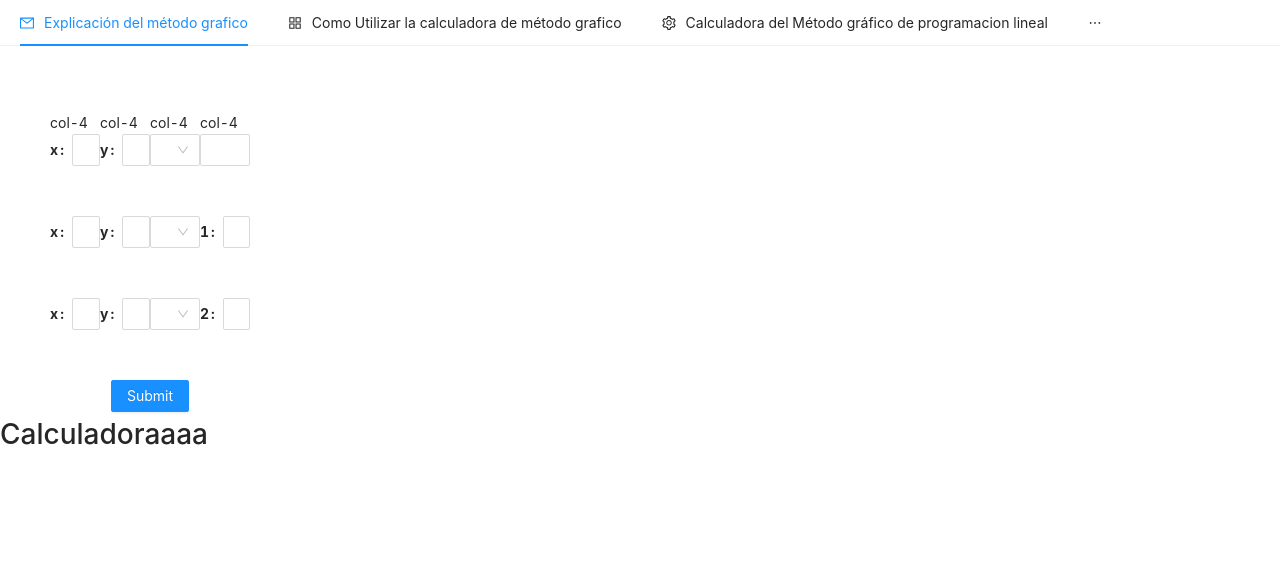
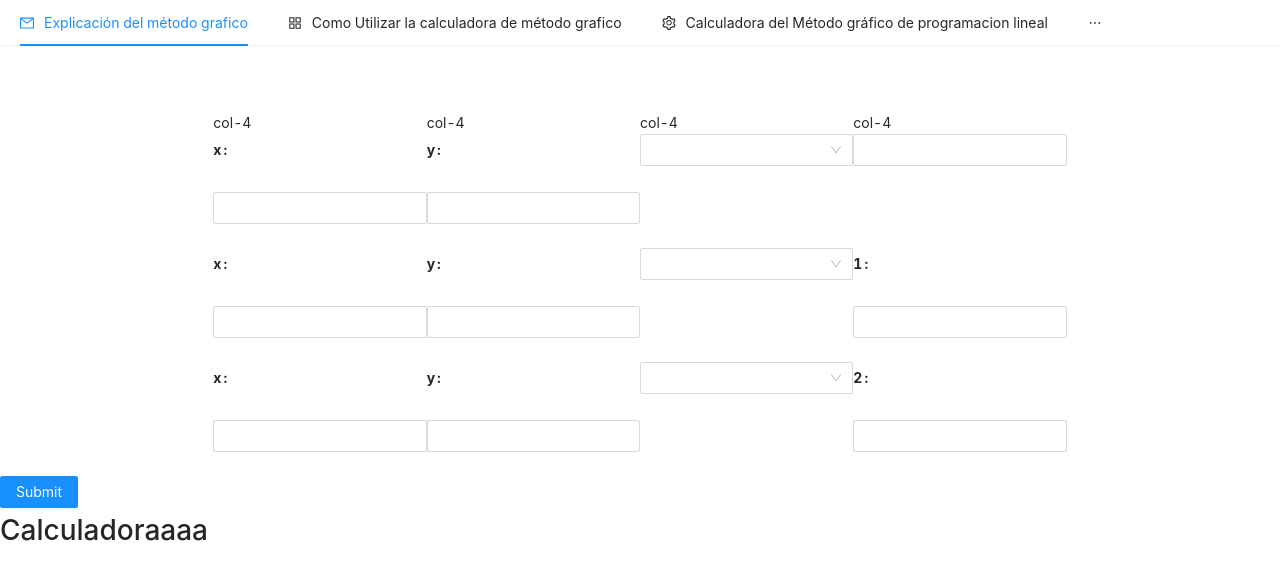
Before and after one commit to JpMurcia/software_educativo, a React (Create React App) app: page /Calculadora in a window 1280 px wide. Shown: the top 580 px of the page. Built offline with nearby package versions, Linux system fonts and the light colour scheme.

Commit message:
Update Calculadora.js

```diff
--- a/src/page/Calculadora.js
+++ b/src/page/Calculadora.js
@@ -69,7 +69,7 @@ const Calculadora = () => {
             restriccion: 1
         },
         {
-            key: 2,
+            key: 6,
             x: 4,
             y: 3,
             simbolo: "<",
@@ -192,14 +192,14 @@ const Calculadora = () => {
                 /> */}
 
                 <div justify="center" >
-                    <Form
+                    {/* <Form
                         //  {...layout}
                         justify="center"
 
                         onFinish={onFinish}
                         onFinishFailed={onFinishFailed}
                         autoComplete="off"
-                    >
+                    > */}
                         {/* <Divider orientation="left">sub-element align center</Divider> */}
                         <br />
                         <br />
@@ -302,10 +302,14 @@ const Calculadora = () => {
 
 
 
-                        <Button type="primary" htmlType="submit">
+                        {/* <Button type="primary" htmlType="submit">
+                            Submit
+                        </Button> */}
+
+                        <Button type="primary" htmlType="submit" onClick={onFinish}>
                             Submit
                         </Button>
-                    </Form>
+                    {/* </Form> */}
                     <h1>Calculadoraaaa</h1>
                 </div>
 
```
